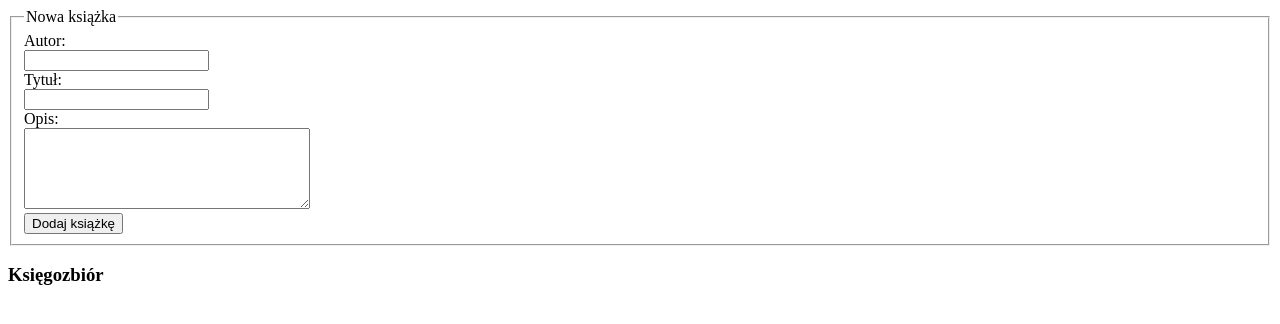
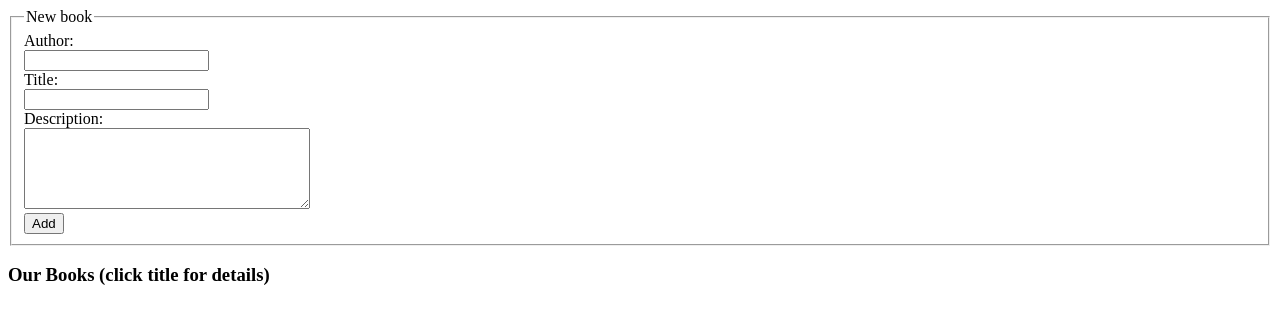
Before and after one commit to miloszb/CL_Projects, a PHP site: page / in a window 1280 px wide. Shown: the top 324 px of the page. Run offline with PHP 8.4, Linux system fonts and the light colour scheme; data that the repository does not hold is empty; a stand-in replaces the project's code that opens the database connection.

Commit message:
succumb to cultural imperialism

```diff
--- a/REST_API/api/src/app.js
+++ b/REST_API/api/src/app.js
@@ -1,7 +1,11 @@
-var formLegendAdd = 'Nowa książka';
-var formLegendUpdate = 'Zmiana danych';
-var buttonTextAdd = 'Dodaj książkę';
-var buttonTextUpdate = 'Wprowadź zmiany';
+// i18n
+var updateLinkText = 'Edit';
+var deleteLinkText = 'Delete';
+
+var formLegendAdd = 'New book';
+var formLegendUpdate = 'Update record';
+var buttonTextAdd = 'Add';
+var buttonTextUpdate = 'Update';
 var formUpdateMode = false;
 
 function setFormUpdateMode(updateMode) {
@@ -21,7 +25,6 @@ function setFormUpdateMode(updateMode) {
         return false;
     }
 }
-
 function listBooks(json) {
     json.forEach(function(book) {
         var bookEntry = '<br><h4 class="bookEntry" data-book="'
@@ -29,13 +32,14 @@ function listBooks(json) {
                 + book.author + ': '
                 + book.title + '</h4> ';
         var updateLink = '<a href="" class="bookUpdate" data-update="'
-                + book.id + '">Edytuj</a>';
+                + book.id + '">'
+                + updateLinkText + '</a>';
         var deleteLink = '<a href="" class="bookDelete" data-delete="'
-                + book.id + '">Usuń</a>';
+                + book.id + '">'
+                + deleteLinkText + '</a>';
         $('#bookCatalog').append($(bookEntry + updateLink + deleteLink));
     });
 }
-
 $(function(){
     var bookForm = $('#bookForm');
     $.ajax({
@@ -44,7 +48,7 @@ $(function(){
     }).done(listBooks);
     $('#bookCatalog').on('click', '.bookEntry', function() {
         var bookId = $(this).data('book');
-        var bookLink = $(this).next('a').next('a');
+        var bookLink = $(this).nextAll('a').eq(1);
         $.ajax({
                 url:'api/books.php',
                 method: 'GET',
--- a/REST_API/index.php
+++ b/REST_API/index.php
@@ -22,23 +22,23 @@
 <body>
 <form id="bookForm" action="#" method="post">
     <fieldset>
-        <legend>Nowa książka</legend>
+        <legend>New book</legend>
         <label>
-            Autor:
+            Author:
             <br><input type="text" name="author">
         </label>
         <br><label>
-            Tytuł:
+            Title:
             <br><input type="text" name="title">
         </label>
         <br><label>
-            Opis:
+            Description:
             <br><textarea name="description" rows="5" cols="33"></textarea>
         </label>
-        <br><button type="submit">Dodaj książkę</button>
+        <br><button type="submit">Add</button>
     </fieldset>
 </form>
-<h3 class="catTitle">Księgozbiór</h3>
+<h3 class="catTitle">Our Books (click title for details)</h3>
 <div id="bookCatalog">
 
 </div>
```
